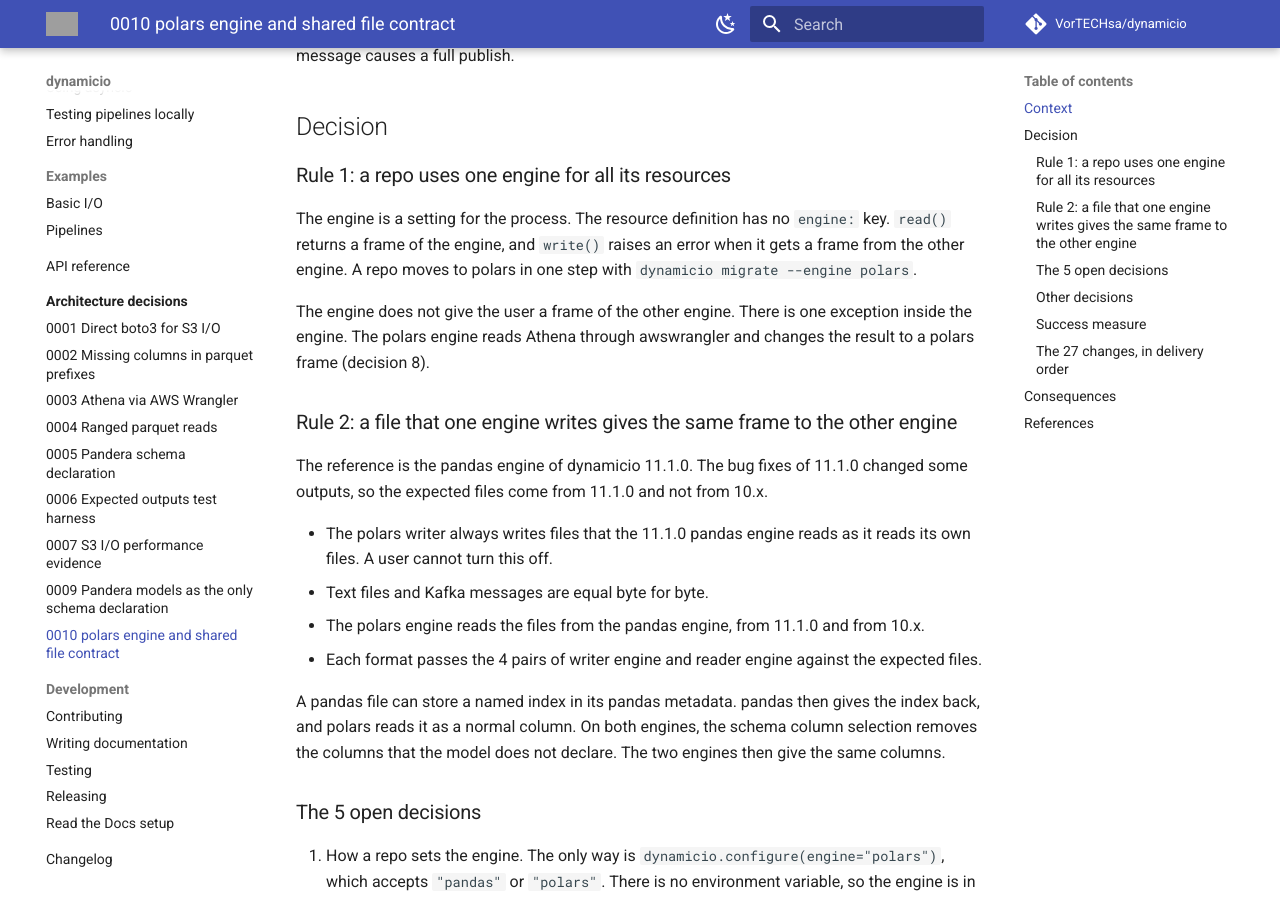
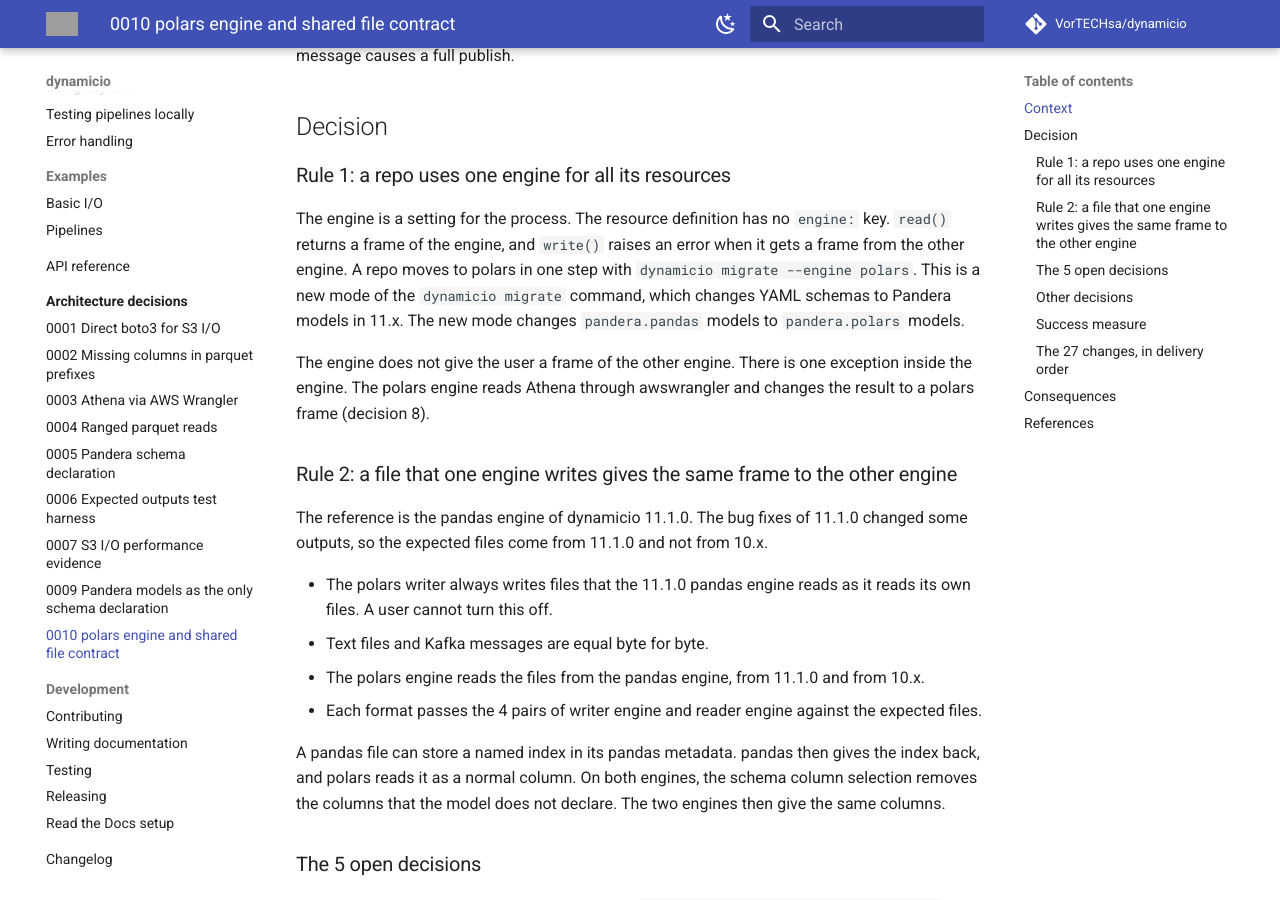
Before and after one commit to VorTECHsa/dynamicio, an MkDocs documentation site: the page built from docs/adr/0010-polars-engine-and-shared-file-contract.md, in a window 1280 px wide and 900 px high, scrolled down 1400 px. Built offline with MkDocs 1.6.1 and Material for MkDocs 9.7.7, drawn with Linux system fonts in a browser that asks for light colours; comment, search, counter and statistics services are not loaded; some of the changed text lies outside the part shown; grey boxes are pictures that could not be loaded.

Commit message:
docs: name the existing migrate command and pytest plugin in ADR 0010

```diff
--- a/docs/adr/0010-polars-engine-and-shared-file-contract.md
+++ b/docs/adr/0010-polars-engine-and-shared-file-contract.md
@@ -40,7 +40,8 @@ byte in a message causes a full publish.
 ### Rule 1: a repo uses one engine for all its resources
 
 The engine is a setting for the process. The resource definition has no `engine:` key. `read()` returns a frame of the engine, and `write()` raises an error when it
-gets a frame from the other engine. A repo moves to polars in one step with `dynamicio migrate --engine polars`.
+gets a frame from the other engine. A repo moves to polars in one step with `dynamicio migrate --engine polars`. This is a new mode
+of the `dynamicio migrate` command, which changes YAML schemas to Pandera models in 11.x. The new mode changes `pandera.pandas` models to `pandera.polars` models.
 
 The engine does not give the user a frame of the other engine. There is one exception inside the engine. The polars engine reads Athena through awswrangler and changes
 the result to a polars frame (decision 8).
@@ -100,7 +101,7 @@ schema declaration.
    `table` have no polars reader. A polars JSON resource with one of them raises an error when the user builds the resource, as hdf and pickle do.
 10. On the pandas engine, `scan()` and `sink()` raise `NotImplementedError`. The message names the polars engine. pandas has no lazy frame, so these methods do
     not return an eager frame under a lazy name.
-11. Tests on both engines. `dynamicio.testharness` adds a pytest option `--dynamicio-engine=pandas|polars` that calls `configure()` before the first test. CI runs
+11. Tests on both engines. The pytest plugin of `dynamicio.testharness` (the `pytest11` entry point) adds an option `--dynamicio-engine=pandas|polars` that calls `configure()` before the first test. CI runs
     one job for each engine, because one process cannot change its engine.
 12. One order of steps (change 12). Both engines select the columns, cast, validate and then compute metrics. The pandas engine casts inside validation in 11.x
     (`DynamicDataIO._has_valid_dtypes`). Change 12 is a change in behavior of the pandas engine in 12.0, and the CHANGELOG states it. Phase 1 moves the pandas
```
